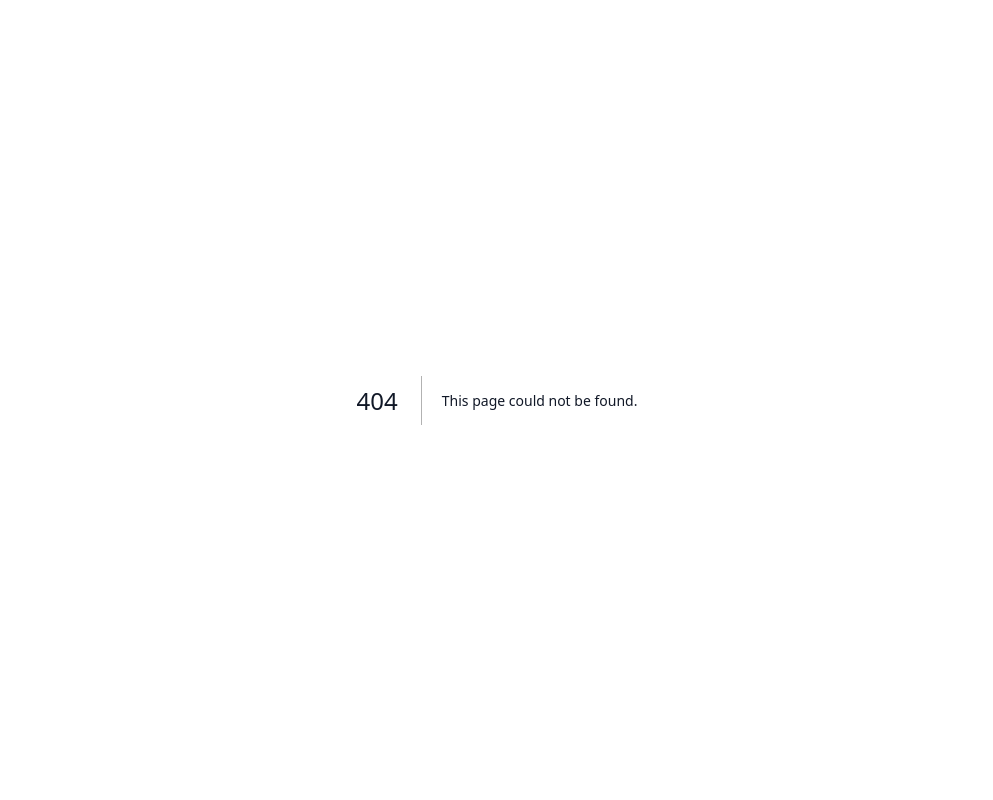
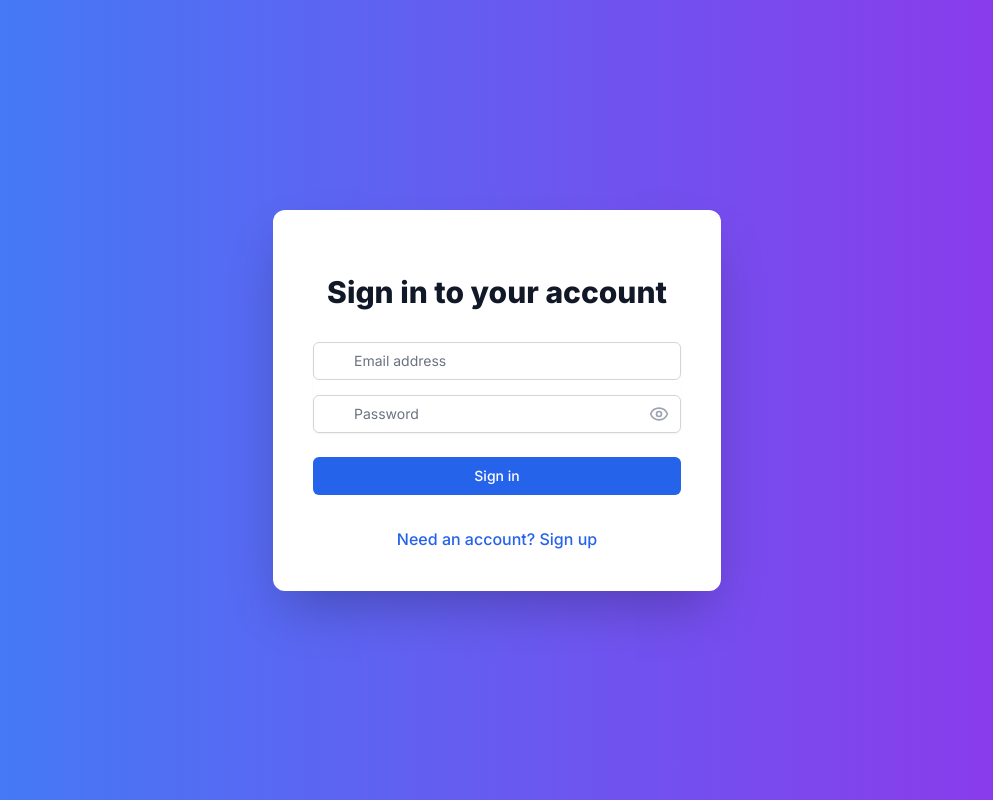
Before and after one commit to jatiinnn/Shambhu, a Next.js app: page /auth in a window 1280 px wide. Before the commit this address had no page. Shown: the whole page, without its empty margins (143-1136 px from the left). Built offline with nearby package versions, Linux system fonts and the light colour scheme; no server answers.

Commit message:
commit11

```diff
--- /dev/null
+++ b/app/auth/page.tsx
@@ -0,0 +1,183 @@
+'use client'
+
+import { useState } from 'react'
+import { useRouter } from 'next/navigation'
+import { Eye, EyeOff, Mail, Lock, User, Phone } from 'lucide-react'
+import { auth } from '../../firebase/config'
+import { createUserWithEmailAndPassword, signInWithEmailAndPassword, updateProfile } from 'firebase/auth'
+
+export default function Auth() {
+  const [isLogin, setIsLogin] = useState(true)
+  const [showPassword, setShowPassword] = useState(false)
+  const [error, setError] = useState('')
+  const router = useRouter()
+
+  const [formData, setFormData] = useState({
+    name: '',
+    email: '',
+    phoneNumber: '',
+    password: '',
+  })
+
+  const handleInputChange = (e: React.ChangeEvent<HTMLInputElement>) => {
+    const { name, value } = e.target
+    setFormData((prev) => ({ ...prev, [name]: value }))
+  }
+
+  const handleSubmit = async (e: React.FormEvent) => {
+    e.preventDefault()
+    setError('')
+    try {
+      if (isLogin) {
+        await signInWithEmailAndPassword(auth, formData.email, formData.password)
+      } else {
+        const userCredential = await createUserWithEmailAndPassword(auth, formData.email, formData.password)
+        await updateProfile(userCredential.user, {
+          displayName: formData.name,
+        })
+        // Store phone number in a separate database or custom claim if needed
+      }
+      localStorage.setItem('user', 'true')
+      router.push('/')
+    } catch (error: any) {
+      console.error('Authentication error:', error)
+      if (error.code === 'auth/user-not-found' || error.code === 'auth/wrong-password') {
+        setError('Invalid email or password')
+      } else if (error.code === 'auth/email-already-in-use') {
+        setError('Email is already in use')
+      } else {
+        setError('An error occurred. Please try again.')
+      }
+    }
+  }
+
+  return (
+    <div className="min-h-screen flex items-center justify-center bg-gradient-to-r from-blue-500 to-purple-600 py-12 px-4 sm:px-6 lg:px-8">
+      <div className="max-w-md w-full space-y-8 bg-white p-10 rounded-xl shadow-2xl">
+        <div>
+          <h2 className="mt-6 text-center text-3xl font-extrabold text-gray-900">
+            {isLogin ? 'Sign in to your account' : 'Create a new account'}
+          </h2>
+        </div>
+        <form className="mt-8 space-y-6" onSubmit={handleSubmit}>
+          <div className="rounded-md shadow-sm -space-y-px">
+            {!isLogin && (
+              <div className="mb-4">
+                <label htmlFor="name" className="sr-only">
+                  Full Name
+                </label>
+                <div className="relative">
+                  <User className="absolute left-3 top-1/2 transform -translate-y-1/2 text-gray-400" size={20} />
+                  <input
+                    id="name"
+                    name="name"
+                    type="text"
+                    required
+                    className="appearance-none rounded-md relative block w-full px-3 py-2 pl-10 border border-gray-300 placeholder-gray-500 text-gray-900 focus:outline-none focus:ring-blue-500 focus:border-blue-500 focus:z-10 sm:text-sm"
+                    placeholder="Full Name"
+                    value={formData.name}
+                    onChange={handleInputChange}
+                  />
+                </div>
+              </div>
+            )}
+            <div className="mb-4">
+              <label htmlFor="email-address" className="sr-only">
+                Email address
+              </label>
+              <div className="relative">
+                <Mail className="absolute left-3 top-1/2 transform -translate-y-1/2 text-gray-400" size={20} />
+                <input
+                  id="email-address"
+                  name="email"
+                  type="email"
+                  autoComplete="email"
+                  required
+                  className="appearance-none rounded-md relative block w-full px-3 py-2 pl-10 border border-gray-300 placeholder-gray-500 text-gray-900 focus:outline-none focus:ring-blue-500 focus:border-blue-500 focus:z-10 sm:text-sm"
+                  placeholder="Email address"
+                  value={formData.email}
+                  onChange={handleInputChange}
+                />
+              </div>
+            </div>
+            {!isLogin && (
+              <div className="mb-4">
+                <label htmlFor="phone-number" className="sr-only">
+                  Phone Number
+                </label>
+                <div className="relative">
+                  <Phone className="absolute left-3 top-1/2 transform -translate-y-1/2 text-gray-400" size={20} />
+                  <input
+                    id="phone-number"
+                    name="phoneNumber"
+                    type="tel"
+                    autoComplete="tel"
+                    required
+                    className="appearance-none rounded-md relative block w-full px-3 py-2 pl-10 border border-gray-300 placeholder-gray-500 text-gray-900 focus:outline-none focus:ring-blue-500 focus:border-blue-500 focus:z-10 sm:text-sm"
+                    placeholder="Phone Number"
+                    value={formData.phoneNumber}
+                    onChange={handleInputChange}
+                  />
+                </div>
+              </div>
+            )}
+            <div className="mb-4">
+              <label htmlFor="password" className="sr-only">
+                Password
+              </label>
+              <div className="relative">
+                <Lock className="absolute left-3 top-1/2 transform -translate-y-1/2 text-gray-400" size={20} />
+                <input
+                  id="password"
+                  name="password"
+                  type={showPassword ? 'text' : 'password'}
+                  autoComplete="current-password"
+                  required
+                  className="appearance-none rounded-md relative block w-full px-3 py-2 pl-10 border border-gray-300 placeholder-gray-500 text-gray-900 focus:outline-none focus:ring-blue-500 focus:border-blue-500 focus:z-10 sm:text-sm"
+                  placeholder="Password"
+                  value={formData.password}
+                  onChange={handleInputChange}
+                />
+                <button
+                  type="button"
+                  className="absolute inset-y-0 right-0 pr-3 flex items-center"
+                  onClick={() => setShowPassword(!showPassword)}
+                >
+                  {showPassword ? (
+                    <EyeOff className="h-5 w-5 text-gray-400" />
+                  ) : (
+                    <Eye className="h-5 w-5 text-gray-400" />
+                  )}
+                </button>
+              </div>
+            </div>
+          </div>
+
+          {error && (
+            <div className="text-red-500 text-sm text-center">{error}</div>
+          )}
+
+          <div>
+            <button
+              type="submit"
+              className="group relative w-full flex justify-center py-2 px-4 border border-transparent text-sm font-medium rounded-md text-white bg-blue-600 hover:bg-blue-700 focus:outline-none focus:ring-2 focus:ring-offset-2 focus:ring-blue-500 transition duration-150 ease-in-out"
+            >
+              {isLogin ? 'Sign in' : 'Sign up'}
+            </button>
+          </div>
+        </form>
+        <div className="text-center">
+          <button
+            className="font-medium text-blue-600 hover:text-blue-500 transition duration-150 ease-in-out"
+            onClick={() => {
+              setIsLogin(!isLogin)
+              setError('')
+            }}
+          >
+            {isLogin ? 'Need an account? Sign up' : 'Already have an account? Sign in'}
+          </button>
+        </div>
+      </div>
+    </div>
+  )
+}
--- a/app/page.tsx
+++ b/app/page.tsx
@@ -1,24 +1,53 @@
 'use client'
 
 import { useState, useEffect } from 'react'
+import { useRouter } from 'next/navigation'
 import { Moon, Sun, ChevronDown, ChevronRight, Menu } from 'lucide-react'
 import Link from 'next/link'
+import { auth } from '../firebase/config'
+import { onAuthStateChanged, signOut, User } from 'firebase/auth'
 
 export default function Dashboard() {
   const [theme, setTheme] = useState('light')
   const [mobileMenuOpen, setMobileMenuOpen] = useState(false)
+  const [isAuthenticated, setIsAuthenticated] = useState(false)
+  const [user, setUser] = useState<User | null>(null)
+  const router = useRouter()
 
   useEffect(() => {
     const savedTheme = localStorage.getItem('theme') || 'light'
     setTheme(savedTheme)
     document.documentElement.classList.toggle('dark', savedTheme === 'dark')
-  }, [])
+
+    const unsubscribe = onAuthStateChanged(auth, (currentUser) => {
+      if (currentUser) {
+        setUser(currentUser)
+        setIsAuthenticated(true)
+      } else {
+        setUser(null)
+        setIsAuthenticated(false)
+        router.push('/auth')
+      }
+    })
+
+    return () => unsubscribe()
+  }, [router])
 
   const toggleTheme = () => {
     const newTheme = theme === 'light' ? 'dark' : 'light'
     setTheme(newTheme)
     localStorage.setItem('theme', newTheme)
     document.documentElement.classList.toggle('dark', newTheme === 'dark')
+  }
+
+  const handleLogout = async () => {
+    try {
+      await signOut(auth)
+      localStorage.removeItem('user')
+      router.push('/auth')
+    } catch (error) {
+      console.error('Logout error:', error)
+    }
   }
 
   const menuItems = [
@@ -65,6 +94,10 @@ export default function Dashboard() {
       ]
     }
   ]
+
+  if (!isAuthenticated) {
+    return null // or a loading spinner
+  }
 
   return (
     <div className={`min-h-screen flex flex-col ${theme === 'dark' ? 'dark' : ''}`}>
@@ -114,6 +147,12 @@ export default function Dashboard() {
               onClick={() => setMobileMenuOpen(!mobileMenuOpen)}
             >
               <Menu size={24} />
+            </button>
+            <button
+              onClick={handleLogout}
+              className="px-4 py-2 text-sm font-medium text-white bg-red-600 rounded-md hover:bg-red-700 focus:outline-none focus:ring-2 focus:ring-offset-2 focus:ring-red-500"
+            >
+              Logout
             </button>
           </div>
         </div>
--- /dev/null
+++ b/firebase/config.ts
@@ -0,0 +1,14 @@
+import { initializeApp } from 'firebase/app'
+import { getAuth } from 'firebase/auth'
+
+const firebaseConfig = {
+  apiKey: process.env.NEXT_PUBLIC_FIREBASE_API_KEY,
+  authDomain: process.env.NEXT_PUBLIC_FIREBASE_AUTH_DOMAIN,
+  projectId: process.env.NEXT_PUBLIC_FIREBASE_PROJECT_ID,
+  storageBucket: process.env.NEXT_PUBLIC_FIREBASE_STORAGE_BUCKET,
+  messagingSenderId: process.env.NEXT_PUBLIC_FIREBASE_MESSAGING_SENDER_ID,
+  appId: process.env.NEXT_PUBLIC_FIREBASE_APP_ID
+}
+
+const app = initializeApp(firebaseConfig)
+export const auth = getAuth(app)
--- a/package.json
+++ b/package.json
@@ -9,6 +9,7 @@
     "lint": "next lint"
   },
   "dependencies": {
+    "firebase": "^10.14.1",
     "lucide-react": "^0.452.0",
     "next": "14.2.15",
     "react": "^18",
```
Also changed, not shown: 1 other file (tests, documents, lock files or other folders).
